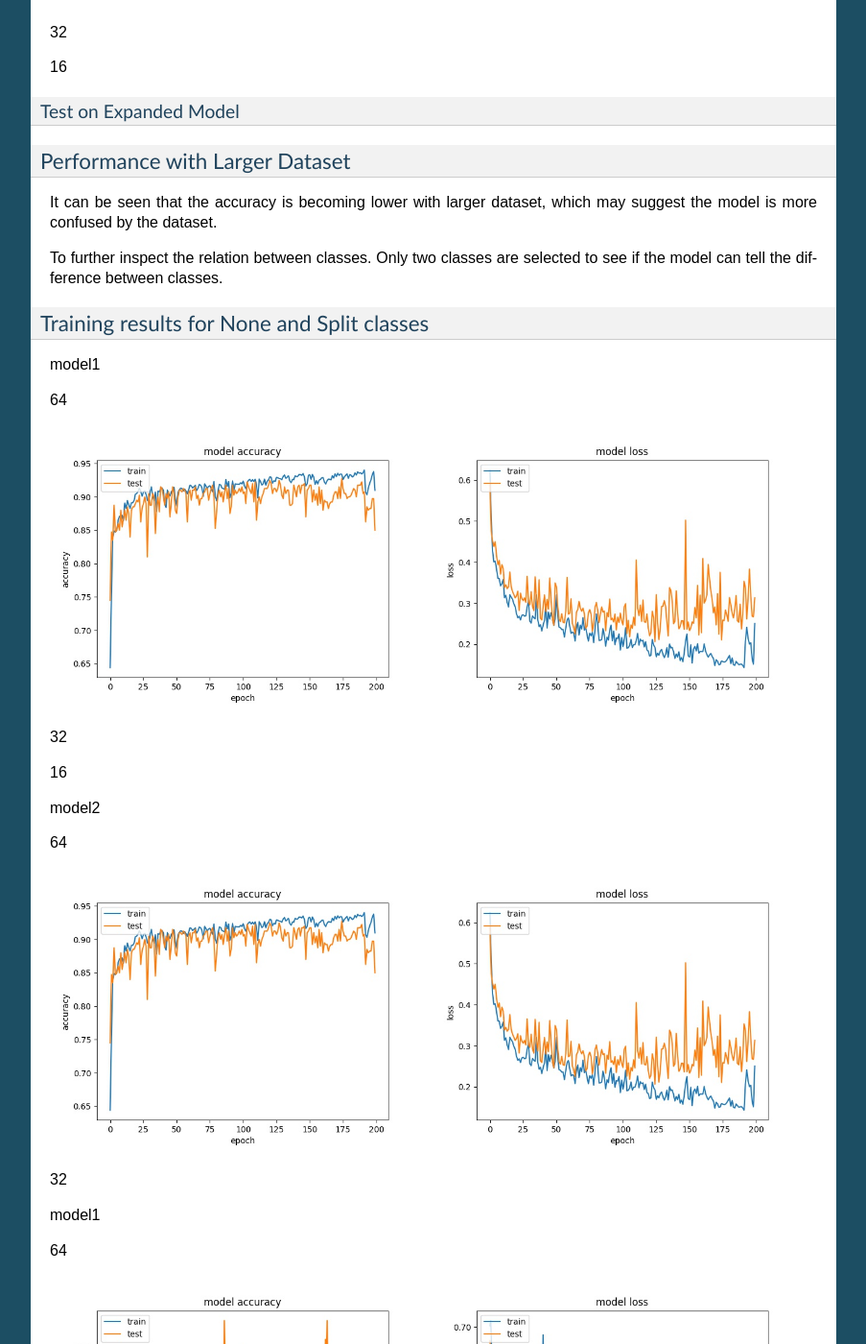
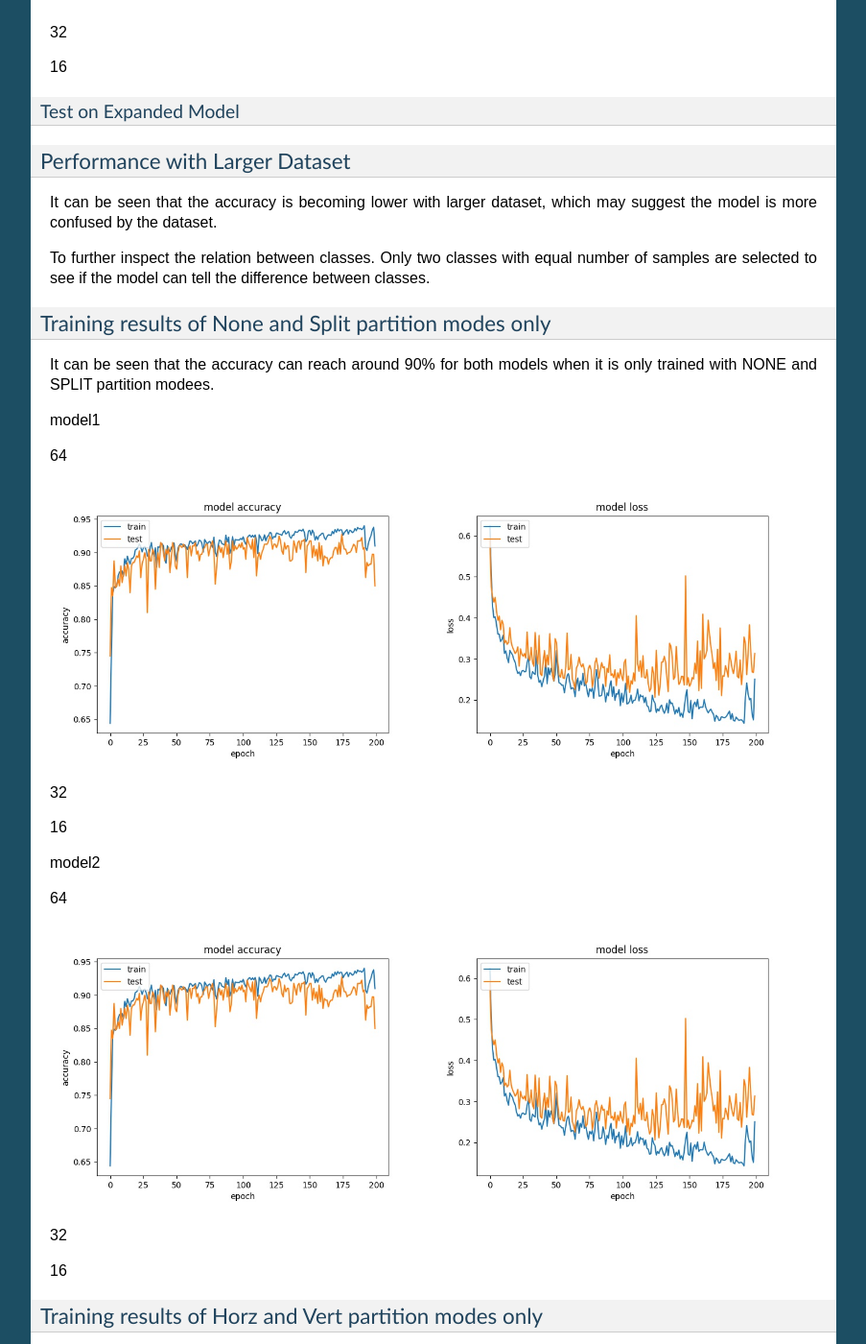
Before and after one commit to epadam/CNN-AV1-intra-encoder, a Sphinx documentation site: the page built from source/performance.rst, in a window 1280 px wide and 1400 px high, scrolled down 4260 px. Shown: the whole window at 96% size, without its empty margins (198-1101 px from the left). Built offline with Sphinx 7.4.7, drawn with Linux system fonts in a browser that asks for light colours; some of the changed text lies outside the part shown.

Commit message:
Update performance.rst

```diff
--- a/source/performance.rst
+++ b/source/performance.rst
@@ -163,12 +163,13 @@ Performance with Larger Dataset
 It can be seen that the accuracy is becoming lower with larger dataset, which may suggest the model is more confused by the dataset.
 
 
-To further inspect the relation between classes. Only two classes are selected to see if the model can tell the difference between classes.
+To further inspect the relation between classes. Only two classes with equal number of samples are selected to see if the model can tell the difference between classes.
 
+------------------------------------------------------------
+Training results of None and Split partition modes only
+------------------------------------------------------------
 
---------------------------------------------
-Training results for None and Split classes
---------------------------------------------
+It can be seen that the accuracy can reach around 90% for both models when it is only trained with NONE and SPLIT partition modees.
 
 model1
 
@@ -195,9 +196,11 @@ model2
 32
 
 16
---------------------------------------------
-Training results for Horz and Vert classes
---------------------------------------------
+
+
+--------------------------------------------------------
+Training results of Horz and Vert partition modes only
+--------------------------------------------------------
 
 model1
 
@@ -224,6 +227,8 @@ model2
 32
 
 16
+
+However, it can only reach 60% for the Horz and Vert datasets.
 
 
 From the tests above, it can be seen that the model can not really learn the features of some classes. The reason is
@@ -264,9 +269,15 @@ Encoding Performance
 
 Comparison of Encoding Time
 ^^^^^^^^^^^^^^^^^^^^^^^^^^^^^^
+Overhead
 
 
+Comparison of Video Quality
+^^^^^^^^^^^^^^^^^^^^^^^^^^^^^^
+models trained with different dataset is used to test the encoding efficiency
 
-Comparison of video Quality
-^^^^^^^^^^^^^^^^^^^^^^^^^^^^^^
-overhead, complexity reduction, running time
+trimmed dataset
+
+full dataset
+
+full dataset with weighted cross entropy
```
